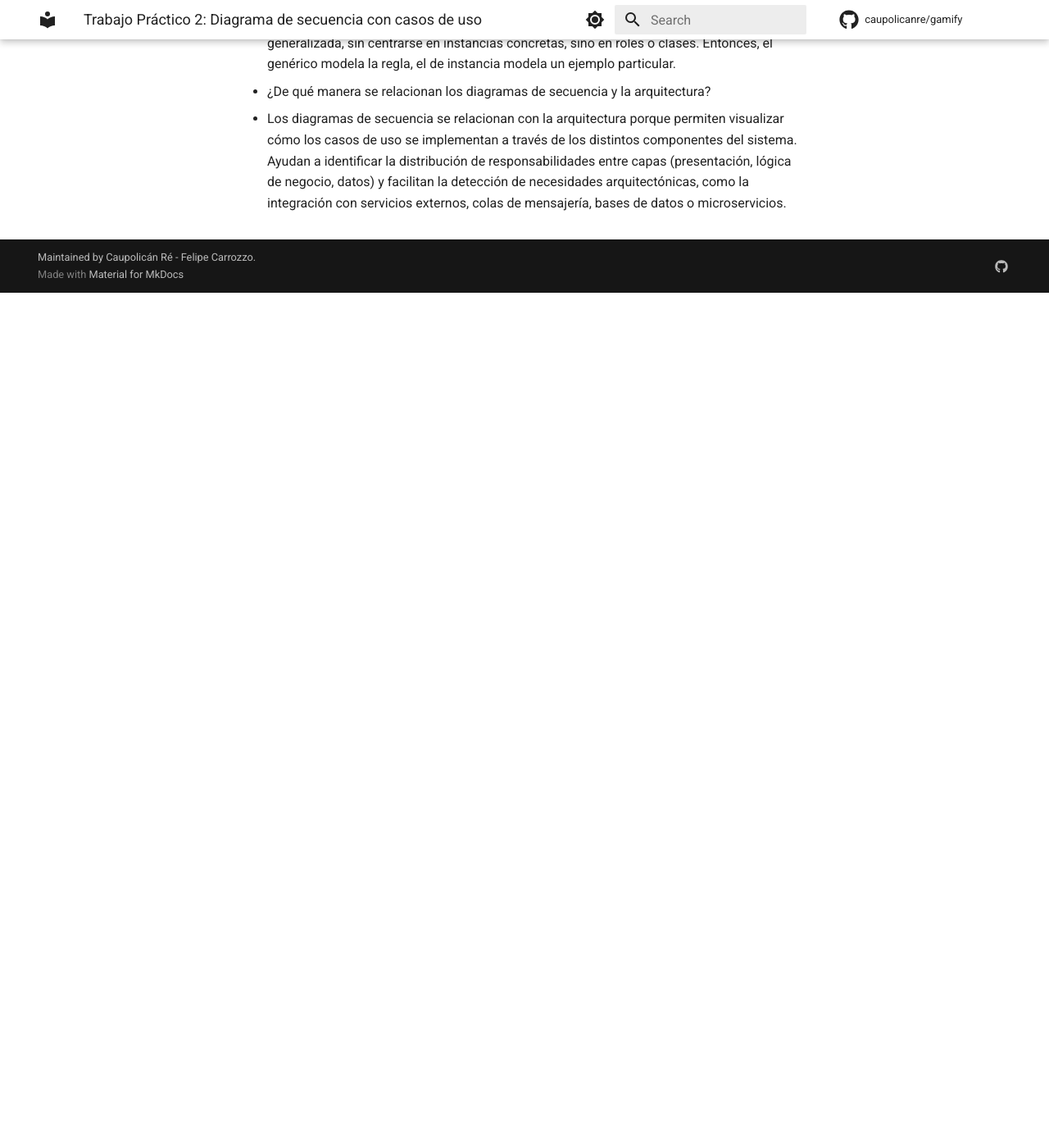
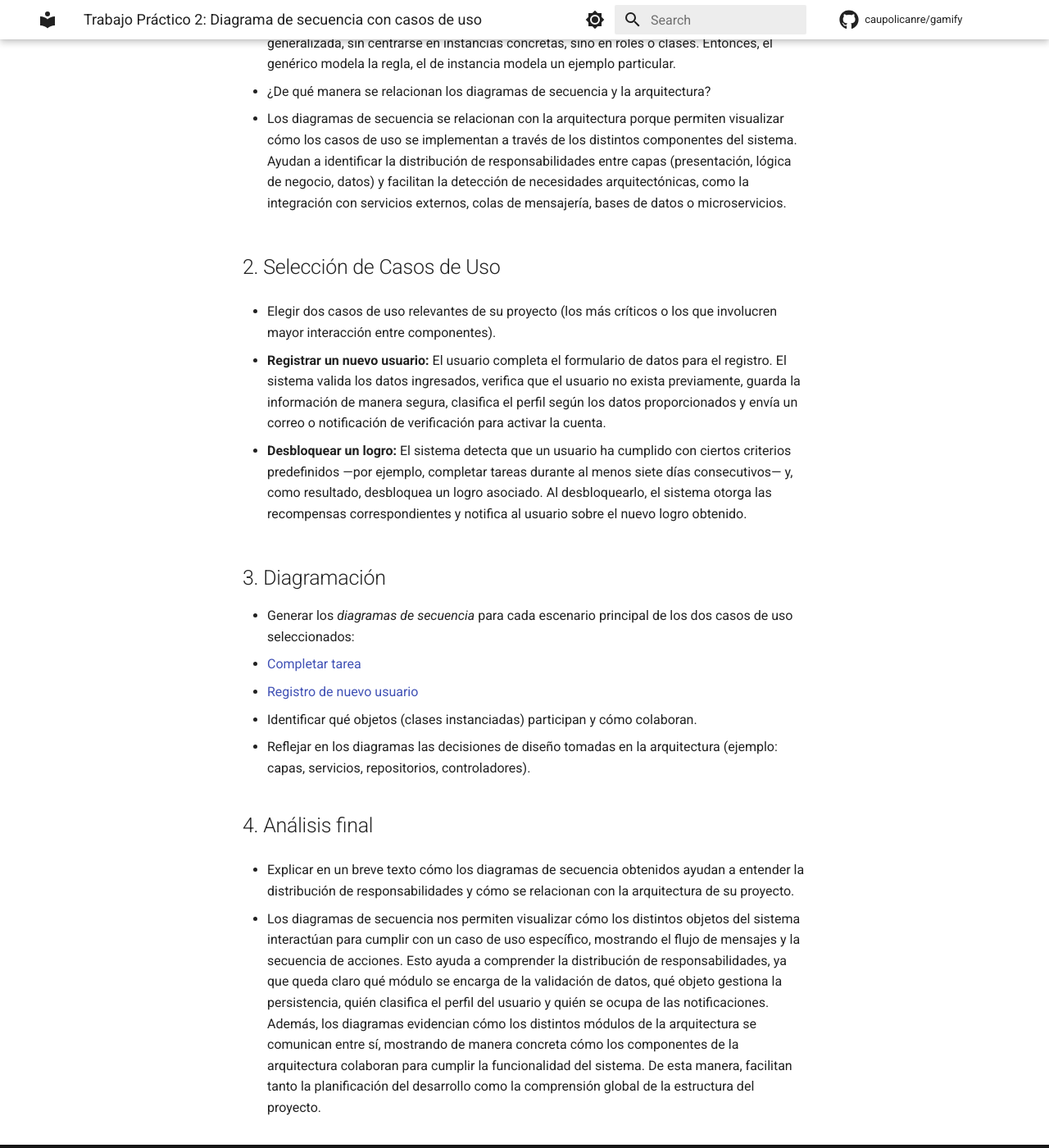
Before and after one commit to caupolicanre/software-engineering-gamify, an MkDocs documentation site: the page built from docs/practical_work/TP2_sequence_diagram.md, in a window 1280 px wide and 1400 px high, scrolled down 1349 px. Shown: the whole window at 82% size. Built offline with MkDocs 1.6.1 and Material for MkDocs 9.7.7, drawn with Linux system fonts in a browser that asks for light colours; comment, search, counter and statistics services are not loaded; before the commit the page ends 1706 px from its top, so only the background shows below that.

Commit message:
(docs/practical_work): update TP sequence_diagram

```diff
--- a/docs/practical_work/TP2_sequence_diagram.md
+++ b/docs/practical_work/TP2_sequence_diagram.md
@@ -46,3 +46,25 @@
 - ¿De qué manera se relacionan los diagramas de secuencia y la arquitectura?
 
   - Los diagramas de secuencia se relacionan con la arquitectura porque permiten visualizar cómo los casos de uso se implementan a través de los distintos componentes del sistema. Ayudan a identificar la distribución de responsabilidades entre capas (presentación, lógica de negocio, datos) y facilitan la detección de necesidades arquitectónicas, como la integración con servicios externos, colas de mensajería, bases de datos o microservicios.
+
+## 2. Selección de Casos de Uso
+
+- Elegir dos casos de uso relevantes de su proyecto (los más críticos o los que involucren mayor interacción entre componentes).
+
+  - **Registrar un nuevo usuario:** El usuario completa el formulario de datos para el registro.  El sistema valida los datos ingresados, verifica que el usuario no exista previamente, guarda la información de manera segura, clasifica el perfil según los datos proporcionados y envía un correo o notificación de verificación para activar la cuenta.
+
+  - **Desbloquear un logro:** El sistema detecta que un usuario ha cumplido con ciertos criterios predefinidos —por ejemplo, completar tareas durante al menos siete días consecutivos— y, como resultado, desbloquea un logro asociado. Al desbloquearlo, el sistema otorga las recompensas correspondientes y notifica al usuario sobre el nuevo logro obtenido.
+
+## 3. Diagramación
+
+- Generar los *diagramas de secuencia* para cada escenario principal de los dos casos de uso seleccionados:
+1. [Completar tarea](docs/design/diagrams/images/sequence_diagram_complete_task.png)
+2. [Registro de nuevo usuario](docs/design/diagrams/images/sequence_diagram_new_user.png)
+- Identificar qué objetos (clases instanciadas) participan y cómo colaboran.
+- Reflejar en los diagramas las decisiones de diseño tomadas en la arquitectura (ejemplo: capas, servicios, repositorios, controladores).
+
+## 4. Análisis final
+
+- Explicar en un breve texto cómo los diagramas de secuencia obtenidos ayudan a entender la distribución de responsabilidades y cómo se relacionan con la arquitectura de su proyecto.
+
+  - Los diagramas de secuencia nos permiten visualizar cómo los distintos objetos del sistema interactúan para cumplir con un caso de uso específico, mostrando el flujo de mensajes y la secuencia de acciones. Esto ayuda a comprender la distribución de responsabilidades, ya que queda claro qué módulo se encarga de la validación de datos, qué objeto gestiona la persistencia, quién clasifica el perfil del usuario y quién se ocupa de las notificaciones. Además, los diagramas evidencian cómo los distintos módulos de la arquitectura se comunican entre sí, mostrando de manera concreta cómo los componentes de la arquitectura colaboran para cumplir la funcionalidad del sistema. De esta manera, facilitan tanto la planificación del desarrollo como la comprensión global de la estructura del proyecto.
```
